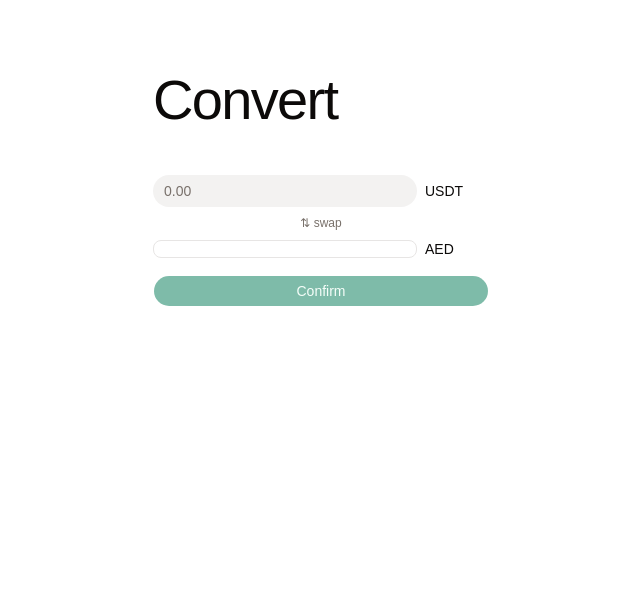
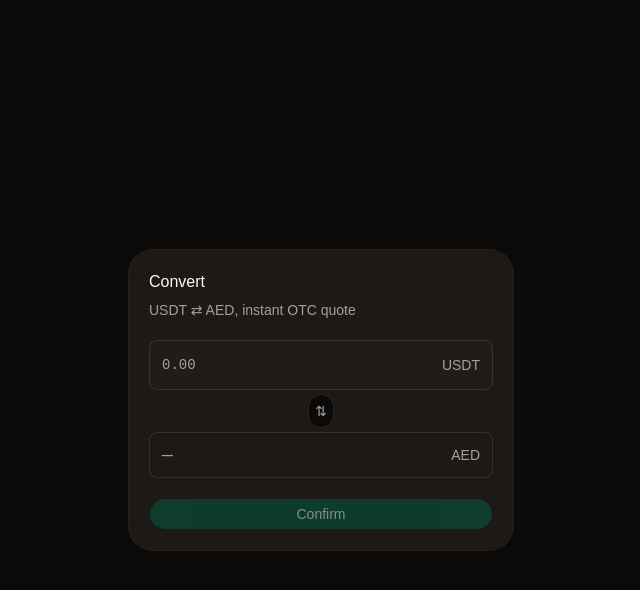
Before and after one commit to Mahdi-Abdollahi/otc-mockup, a React (Vite) app: page / in a window 1280 px wide. Shown: the top 590 px of the page, without its empty margins (319-959 px from the left). Built offline with nearby package versions, Linux system fonts and the light colour scheme.

Commit message:
feat: update the UI and UX of the otc and use dark mode

```diff
--- a/index.html
+++ b/index.html
@@ -1,5 +1,5 @@
 <!doctype html>
-<html lang="en">
+<html lang="en" class="dark">
   <head>
     <meta charset="UTF-8" />
     <link rel="icon" type="image/svg+xml" href="/favicon.svg" />
--- a/src/App.css
+++ b/src/App.css
@@ -46,6 +46,9 @@
   --radius-2xl: calc(var(--radius) * 1.8);
   --radius-3xl: calc(var(--radius) * 2.2);
   --radius-4xl: calc(var(--radius) * 2.6);
+
+  --font-mono-figures:
+    ui-monospace, "SF Mono", "Cascadia Code", "Roboto Mono", monospace;
 }
 
 :root {
@@ -128,3 +131,8 @@
     @apply font-sans;
   }
 }
+
+@utility font-figures {
+  font-family: var(--font-mono-figures);
+  font-variant-numeric: tabular-nums;
+}
--- /dev/null
+++ b/src/components/ui/card.tsx
@@ -0,0 +1,100 @@
+import * as React from "react"
+
+import { cn } from "@/lib/utils"
+
+function Card({
+  className,
+  size = "default",
+  ...props
+}: React.ComponentProps<"div"> & { size?: "default" | "sm" }) {
+  return (
+    <div
+      data-slot="card"
+      data-size={size}
+      className={cn(
+        "group/card flex flex-col gap-(--card-spacing) overflow-hidden rounded-[min(var(--radius-4xl),24px)] bg-card py-(--card-spacing) text-sm text-card-foreground shadow-sm ring-1 ring-foreground/5 [--card-spacing:--spacing(5)] has-[>img:first-child]:pt-0 data-[size=sm]:[--card-spacing:--spacing(4)] dark:ring-foreground/10 *:[img:first-child]:rounded-t-[min(var(--radius-4xl),24px)] *:[img:last-child]:rounded-b-[min(var(--radius-4xl),24px)]",
+        className
+      )}
+      {...props}
+    />
+  )
+}
+
+function CardHeader({ className, ...props }: React.ComponentProps<"div">) {
+  return (
+    <div
+      data-slot="card-header"
+      className={cn(
+        "group/card-header @container/card-header grid auto-rows-min items-start gap-1.5 rounded-t-[min(var(--radius-4xl),24px)] px-(--card-spacing) has-data-[slot=card-action]:grid-cols-[1fr_auto] has-data-[slot=card-description]:grid-rows-[auto_auto] [.border-b]:pb-(--card-spacing)",
+        className
+      )}
+      {...props}
+    />
+  )
+}
+
+function CardTitle({ className, ...props }: React.ComponentProps<"div">) {
+  return (
+    <div
+      data-slot="card-title"
+      className={cn("font-heading text-base font-medium", className)}
+      {...props}
+    />
+  )
+}
+
+function CardDescription({ className, ...props }: React.ComponentProps<"div">) {
+  return (
+    <div
+      data-slot="card-description"
+      className={cn("text-sm text-muted-foreground", className)}
+      {...props}
+    />
+  )
+}
+
+function CardAction({ className, ...props }: React.ComponentProps<"div">) {
+  return (
+    <div
+      data-slot="card-action"
+      className={cn(
+        "col-start-2 row-span-2 row-start-1 self-start justify-self-end",
+        className
+      )}
+      {...props}
+    />
+  )
+}
+
+function CardContent({ className, ...props }: React.ComponentProps<"div">) {
+  return (
+    <div
+      data-slot="card-content"
+      className={cn("px-(--card-spacing)", className)}
+      {...props}
+    />
+  )
+}
+
+function CardFooter({ className, ...props }: React.ComponentProps<"div">) {
+  return (
+    <div
+      data-slot="card-footer"
+      className={cn(
+        "flex items-center rounded-b-[min(var(--radius-4xl),24px)] px-(--card-spacing) [.border-t]:pt-(--card-spacing)",
+        className
+      )}
+      {...props}
+    />
+  )
+}
+
+export {
+  Card,
+  CardHeader,
+  CardFooter,
+  CardTitle,
+  CardAction,
+  CardDescription,
+  CardContent,
+}
--- a/src/otc/OtcConverter.tsx
+++ b/src/otc/OtcConverter.tsx
@@ -5,20 +5,25 @@ import { CurrencyInput } from "./components/CurrencyInput";
 import { QuoteCountdown } from "./components/QuoteCountdown";
 import { ConfirmButton } from "./components/ConfirmButton";
 import { ResultPanel } from "./components/ResultPanel";
+import {
+  Card,
+  CardHeader,
+  CardTitle,
+  CardDescription,
+  CardContent,
+  CardFooter,
+} from "@/components/ui/card";
 
 export function OtcConverter() {
   const { state, dispatch } = useQuoteFlow();
 
-  // Local, pre-submission form state — NOT part of the state machine,
-  // since nothing here is "in flight" yet. This is deliberate: the
-  // reducer only ever needs to know about a request AFTER submission.
   const [amount, setAmount] = useState("");
   const [fromCurrency, setFromCurrency] = useState<CurrencyCode>("USDT");
   const [toCurrency, setToCurrency] = useState<CurrencyCode>("AED");
 
   const handleSubmit = () => {
     const parsed = Number(amount);
-    if (!parsed || parsed <= 0) return; // guard invalid input, no dispatch
+    if (!parsed || parsed <= 0) return;
     dispatch({
       type: QuoteAction.AMOUNT_SUBMITTED,
       payload: { request: { amount: parsed, fromCurrency, toCurrency } },
@@ -36,12 +41,16 @@ export function OtcConverter() {
   };
 
   return (
-    <div className="mx-auto max-w-sm space-y-4 p-6">
-      <h1 className="text-lg font-semibold">Convert</h1>
+    <div className="flex min-h-screen items-center justify-center bg-background p-6">
+      <Card className="w-full max-w-sm">
+        <CardHeader>
+          <CardTitle>Convert</CardTitle>
+          <CardDescription>USDT ⇄ AED, instant OTC quote</CardDescription>
+        </CardHeader>
 
+        <CardContent className="space-y-4">
           {(state.status === QuoteStatus.IDLE ||
             state.status === QuoteStatus.QUOTING) && (
-        <>
             <CurrencyInput
               amount={amount}
               onAmountChange={setAmount}
@@ -50,33 +59,34 @@ export function OtcConverter() {
               onSwap={handleSwap}
               disabled={state.status === QuoteStatus.QUOTING}
             />
-          <ConfirmButton
-            onClick={handleSubmit}
-            loading={state.status === QuoteStatus.QUOTING}
-            disabled={!amount}
-          />
-        </>
           )}
 
           {state.status === QuoteStatus.QUOTED && (
             <div className="space-y-3">
-          <p className="text-sm">
-            {state.request.amount} {state.request.fromCurrency} →{" "}
+              <div className="flex items-baseline justify-between rounded-md border bg-muted/40 px-4 py-3">
+                <span className="font-figures text-lg">
+                  {state.request.amount} {state.request.fromCurrency}
+                </span>
+                <span className="text-muted-foreground">→</span>
+                <span className="font-figures text-lg">
                   {(state.request.amount * state.response.rate).toFixed(2)}{" "}
                   {state.request.toCurrency}
-          </p>
+                </span>
+              </div>
+              <div className="flex items-center justify-between text-sm text-muted-foreground">
+                <span>Quote expires in</span>
                 <QuoteCountdown
                   expiresAt={state.response.expiresAt}
                   onExpire={() => dispatch({ type: QuoteAction.QUOTE_EXPIRED })}
                 />
-          <ConfirmButton
-            onClick={() => dispatch({ type: QuoteAction.CONFIRM_CLICKED })}
-          />
+              </div>
             </div>
           )}
 
           {state.status === QuoteStatus.CONFIRMING && (
-        <ConfirmButton onClick={() => {}} disabled loading />
+            <p className="text-center text-sm text-muted-foreground">
+              Settling your order…
+            </p>
           )}
 
           {state.status === QuoteStatus.SUCCESS && (
@@ -99,6 +109,32 @@ export function OtcConverter() {
           {state.status === QuoteStatus.EXPIRED && (
             <ResultPanel status="expired" onReset={handleReset} />
           )}
+        </CardContent>
+
+        {(state.status === QuoteStatus.IDLE ||
+          state.status === QuoteStatus.QUOTING ||
+          state.status === QuoteStatus.QUOTED ||
+          state.status === QuoteStatus.CONFIRMING) && (
+          <CardFooter>
+            {state.status === QuoteStatus.QUOTED && (
+              <ConfirmButton
+                onClick={() => dispatch({ type: QuoteAction.CONFIRM_CLICKED })}
+              />
+            )}
+            {(state.status === QuoteStatus.IDLE ||
+              state.status === QuoteStatus.QUOTING) && (
+              <ConfirmButton
+                onClick={handleSubmit}
+                loading={state.status === QuoteStatus.QUOTING}
+                disabled={!amount}
+              />
+            )}
+            {state.status === QuoteStatus.CONFIRMING && (
+              <ConfirmButton onClick={() => {}} disabled loading />
+            )}
+          </CardFooter>
+        )}
+      </Card>
     </div>
   );
 }
--- a/src/otc/components/ConfirmButton.tsx
+++ b/src/otc/components/ConfirmButton.tsx
@@ -1,4 +1,5 @@
 import { Button } from "@/components/ui/button";
+import { Loader2 } from "lucide-react";
 
 type ConfirmButtonProps = {
   onClick: () => void;
@@ -12,7 +13,13 @@ export function ConfirmButton({
   loading,
 }: ConfirmButtonProps) {
   return (
-    <Button onClick={onClick} disabled={disabled || loading} className="w-full">
+    <Button
+      type="button"
+      onClick={onClick}
+      disabled={disabled || loading}
+      className="w-full"
+    >
+      {loading && <Loader2 className="mr-2 h-4 w-4 animate-spin" />}
       {loading ? "Confirming…" : "Confirm"}
     </Button>
   );
--- a/src/otc/components/CurrencyInput.tsx
+++ b/src/otc/components/CurrencyInput.tsx
@@ -19,8 +19,8 @@ export function CurrencyInput({
   disabled,
 }: CurrencyInputProps) {
   return (
-    <div className="flex flex-col gap-2">
-      <div className="flex items-center gap-2">
+    <div className="flex flex-col gap-1">
+      <div className="flex items-center gap-2 rounded-md border bg-muted/30 px-3 py-2">
         <Input
           type="number"
           inputMode="decimal"
@@ -28,26 +28,28 @@ export function CurrencyInput({
           value={amount}
           onChange={(e) => onAmountChange(e.target.value)}
           disabled={disabled}
-          className="flex-1"
+          className="font-figures border-0 bg-transparent p-0 text-lg shadow-none focus-visible:ring-0"
         />
-        <span className="w-16 text-sm font-medium">{fromCurrency}</span>
+        <span className="text-sm font-medium text-muted-foreground">
+          {fromCurrency}
+        </span>
       </div>
 
+      <div className="flex justify-center">
         <button
           type="button"
           onClick={onSwap}
           disabled={disabled}
-        className="self-center text-xs text-muted-foreground hover:text-foreground"
           aria-label="Swap currencies"
+          className="rounded-full border bg-background p-1.5 text-muted-foreground transition hover:bg-muted hover:text-foreground disabled:opacity-40"
         >
-        ⇅ swap
+          ⇅
         </button>
+      </div>
 
-      <div className="flex items-center gap-2">
-        <div className="flex-1 rounded-md border px-3 py-2 text-sm text-muted-foreground">
-          {/* Receive amount is derived from the quote once one exists — left blank here */}
-        </div>
-        <span className="w-16 text-sm font-medium">{toCurrency}</span>
+      <div className="flex items-center gap-2 rounded-md border bg-muted/10 px-3 py-2 text-muted-foreground">
+        <span className="font-figures flex-1 text-lg">—</span>
+        <span className="text-sm font-medium">{toCurrency}</span>
       </div>
     </div>
   );
--- a/src/otc/components/QuoteCountdown.tsx
+++ b/src/otc/components/QuoteCountdown.tsx
@@ -17,14 +17,18 @@ export function QuoteCountdown({ expiresAt, onExpire }: QuoteCountdownProps) {
         onExpire();
       }
     }, 250);
-
     return () => clearInterval(interval);
   }, [expiresAt, onExpire]);
 
   const secondsLeft = Math.max(0, Math.ceil(remainingMs / 1000));
+  const isUrgent = secondsLeft <= 5;
 
   return (
-    <span className="text-sm text-muted-foreground tabular-nums">
+    <span
+      className={`font-figures text-sm font-medium ${
+        isUrgent ? "text-amber-500" : "text-emerald-500"
+      }`}
+    >
       {secondsLeft}s
     </span>
   );
```
Also changed, not shown: src/otc/components/ResultPanel.tsx (+16 -15 lines). Lines whose indentation alone changed are shown as unchanged.
